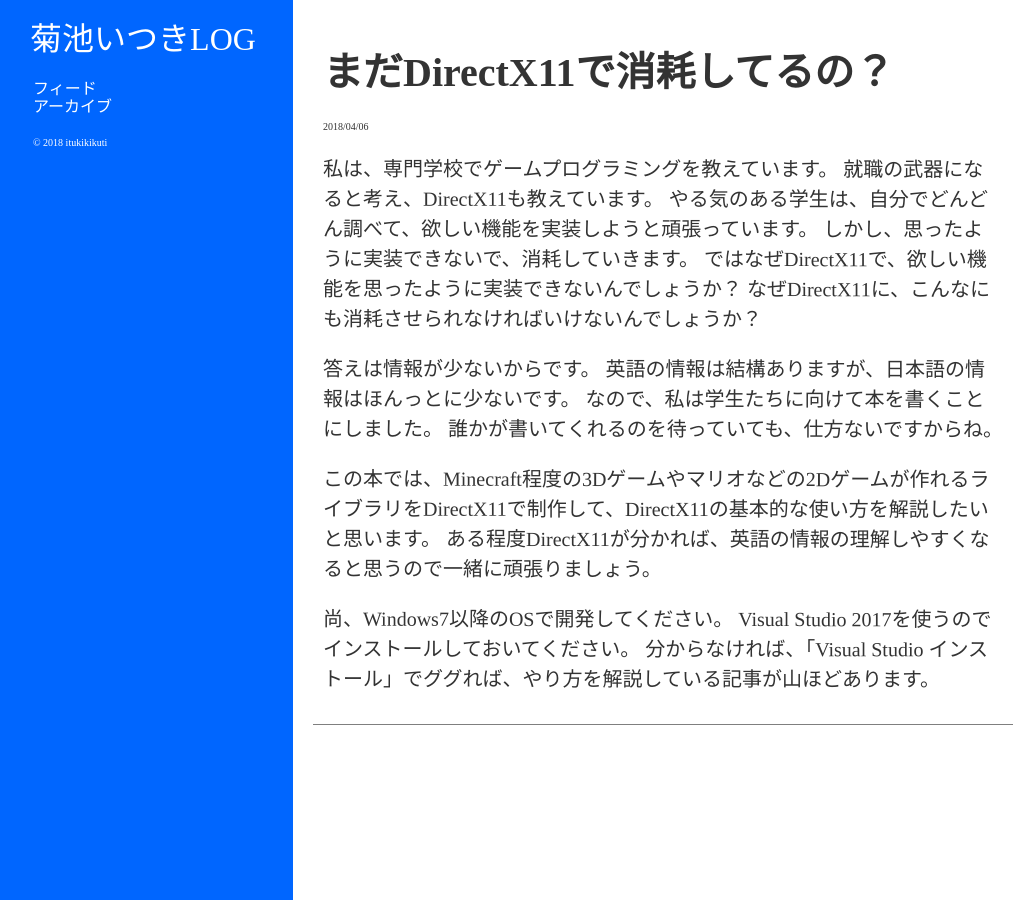
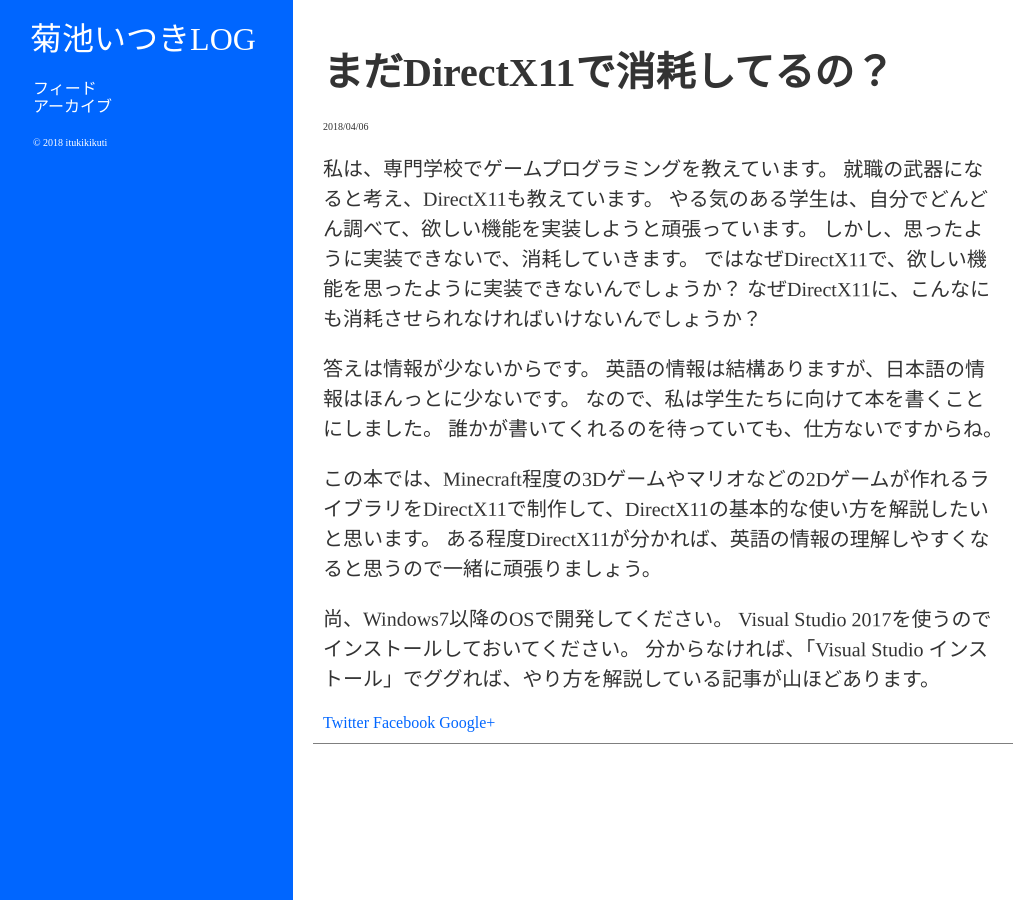
Before and after one commit to itukikikuti/windblow.net, a Jekyll site: the page built from _posts/2018-04-06-まだDirectX11で消耗してるの？.md, in a window 1280 px wide. Shown: the whole page, without its empty margins (7-1028 px from the left). Built offline with Jekyll 4.4.1, drawn with Linux system fonts in a browser that asks for light colours; some web fonts are replaced.

Commit message:
Update post.html

```diff
--- a/_layouts/post.html
+++ b/_layouts/post.html
@@ -5,5 +5,7 @@
     <h2><a href="{{ page.url }}">{{ page.title }}</a></h2>
     <time>{{ page.date | date: "%Y/%m/%d" }}</time>
     {{ content }}
-    <div class="addthis_inline_share_toolbox"></div>
+    <a href="https://twitter.com/intent/tweet?url={{ post.url }}">Twitter</a>
+    <a href="https://www.facebook.com/sharer/sharer.php?u={{ post.url }}">Facebook</a>
+    <a href="https://plus.google.com/share?url={{ post.url }}">Google+</a>
 </article>
```
